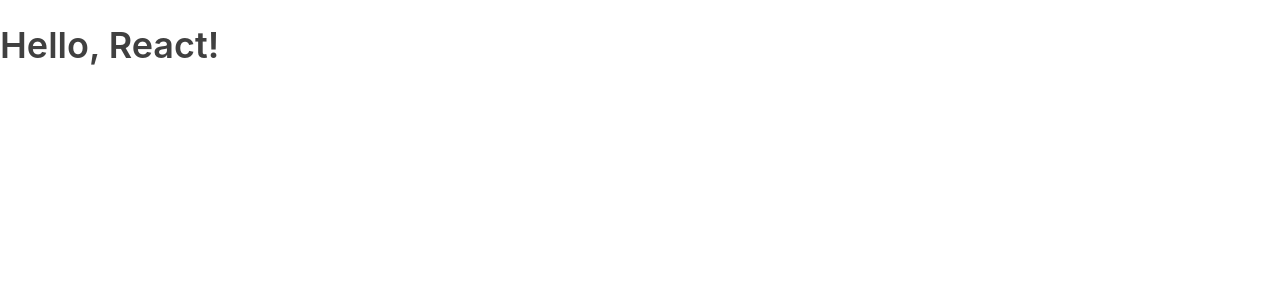
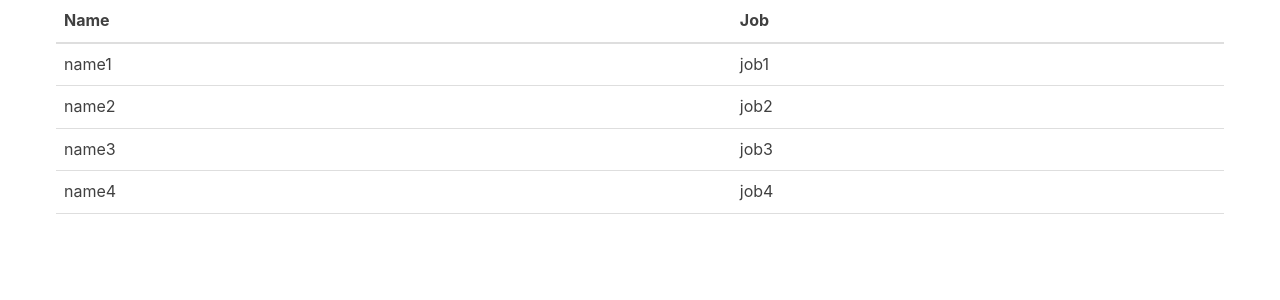
Before and after one commit to Conan1985/react-tutorial, a React (Create React App) app: page / in a window 1280 px wide. Shown: the top 300 px of the page. Built offline with nearby package versions, Linux system fonts and the light colour scheme.

Commit message:
Build Table component

```diff
--- a/src/App.js
+++ b/src/App.js
@@ -1,11 +1,12 @@
 import {Component} from "react";
 import React from "react";
+import Table from './Table';
 
 class App extends Component {
     render() {
         return (
-            <div className="App">
-                <h1>Hello, React!</h1>
+            <div className="container">
+                <Table />
             </div>
         )
     }
--- /dev/null
+++ b/src/Table.js
@@ -0,0 +1,37 @@
+import React from 'react';
+import {Component} from 'react';
+
+class Table extends Component {
+    render() {
+        return (
+            <table>
+                <thead>
+                <tr>
+                    <th>Name</th>
+                    <th>Job</th>
+                </tr>
+                </thead>
+                <tbody>
+                <tr>
+                    <td>name1</td>
+                    <td>job1</td>
+                </tr>
+                <tr>
+                    <td>name2</td>
+                    <td>job2</td>
+                </tr>
+                <tr>
+                    <td>name3</td>
+                    <td>job3</td>
+                </tr>
+                <tr>
+                    <td>name4</td>
+                    <td>job4</td>
+                </tr>
+                </tbody>
+            </table>
+        )
+    }
+}
+
+export default Table;
```
